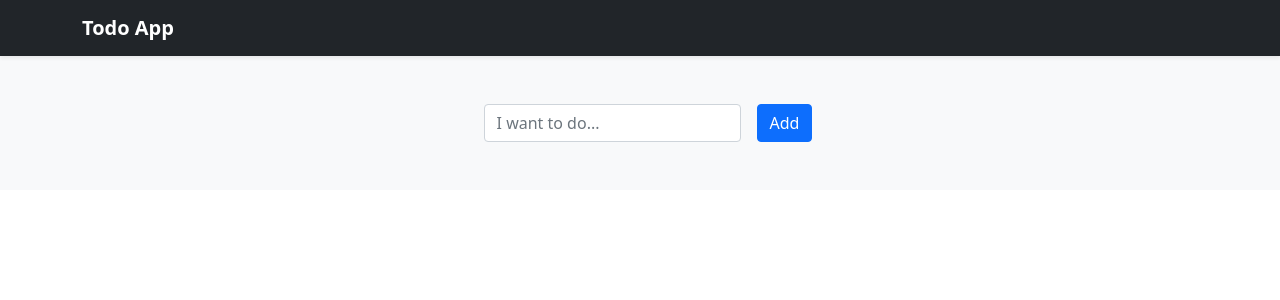
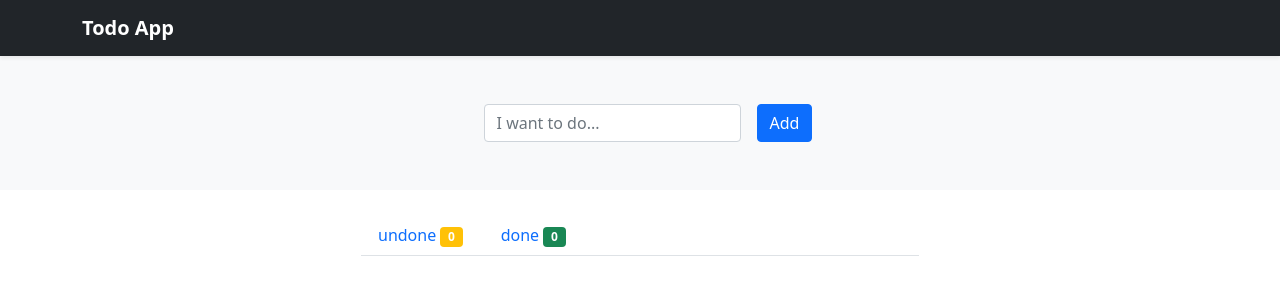
Before and after one commit to hadismtb/todo-app, a React (Create React App) app: page / in a window 1280 px wide. Shown: the top 300 px of the page. Built offline with nearby package versions, Linux system fonts and the light colour scheme.

Commit message:
import todo list component to app.js

```diff
--- a/src/App.js
+++ b/src/App.js
@@ -2,6 +2,7 @@ import React from "react";
 import "bootstrap/dist/css/bootstrap.css";
 import Header from "./components/Header";
 import AddTodo from "./components/AddTodo";
+import TodoList from "./components/TodoList";
 
 // CONTEXT
 import TodosContextProvider from "./context/TodosContextProvider";
@@ -12,6 +13,7 @@ function App() {
         <TodosContextProvider>
           <Header/>
           <AddTodo/>
+          <TodoList/>
         </TodosContextProvider>
     </>
   );
```
